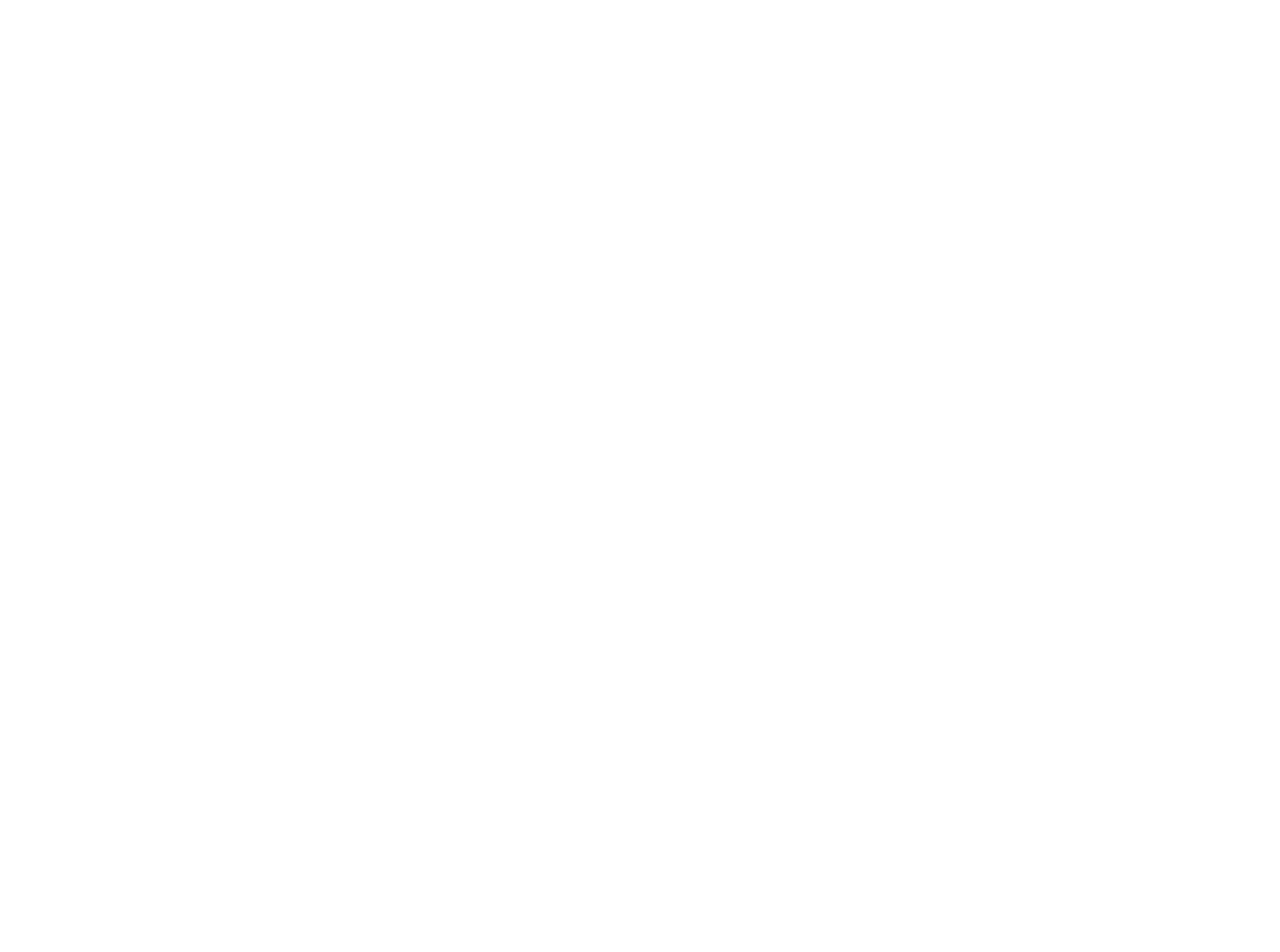
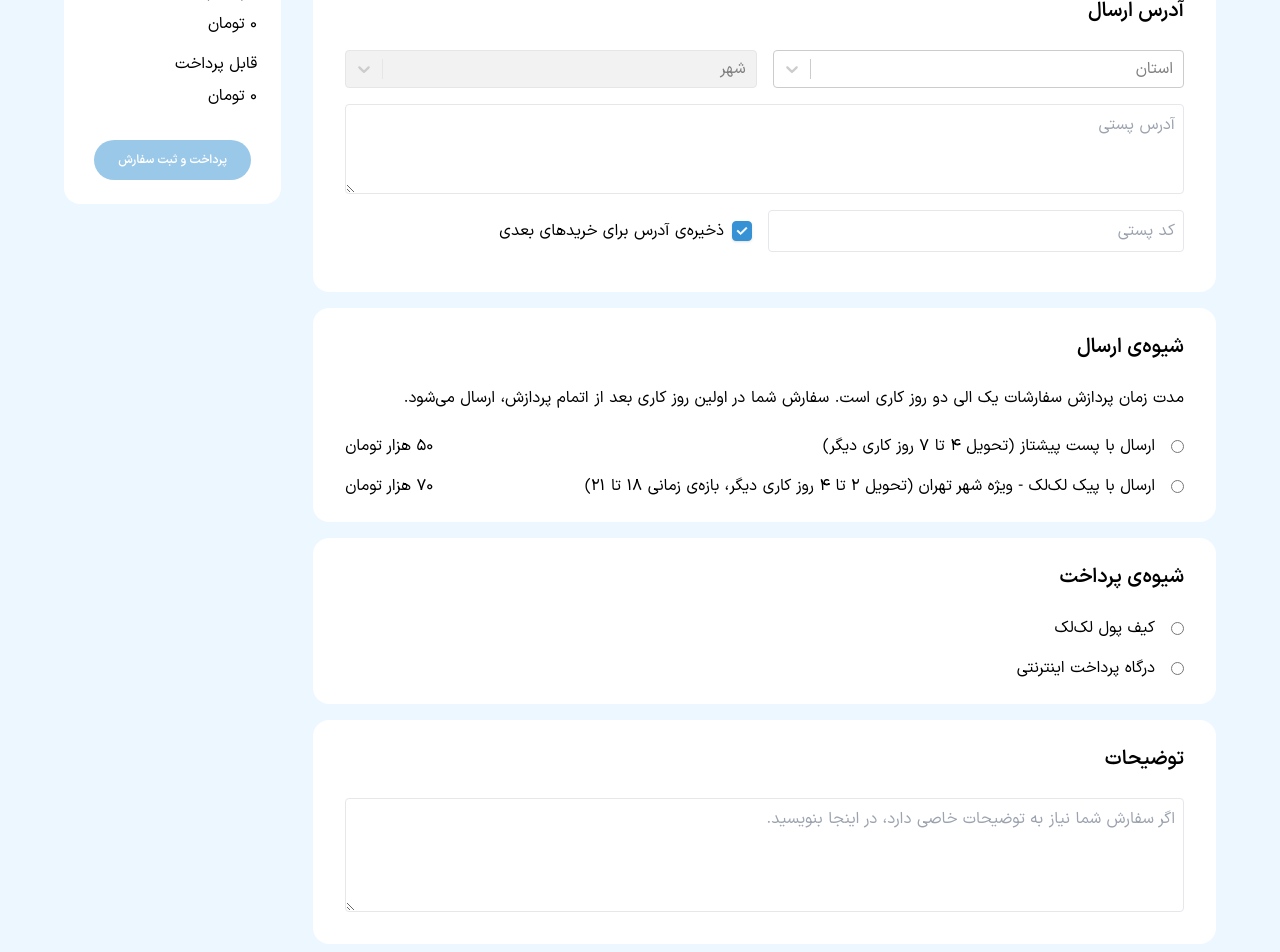
Before and after one commit to SAD-LakLak/Frontend, a React (Vite) app: page /submitOrder in a window 1280 px wide. Before the commit this address had no page. Shown: the part 260-1212 px from the top of the page. Before the commit the page ends 800 px from the top, so only its background shows below. Built offline with nearby package versions, Linux system fonts and the light colour scheme; no server answers; sample sign-in values are in the browser's storage.

Commit message:
fix: connect cart and order pages

```diff
--- a/package.json
+++ b/package.json
@@ -18,7 +18,7 @@
     "qs": "^6.13.1",
     "react": "^18.3.1",
     "react-dom": "^18.3.1",
-    "react-router-dom": "^7.1.1",
+    "react-router-dom": "^7.3.0",
     "react-select": "^5.10.1",
     "react-slick": "^0.30.3",
     "react-tooltip": "^5.28.0",
--- a/src/App.tsx
+++ b/src/App.tsx
@@ -44,8 +44,11 @@
                             path="/dashboard" element={<ProtectedRoute> <Dashboard/> </ProtectedRoute>
                         }/>
                         <Route
-                            path="/cart" element={<ProtectedRoute> <Cart/> </ProtectedRoute>
-                        }/>
+                            path="/cart" element={<ProtectedRoute> <Cart/> </ProtectedRoute>}
+                        />
+                        <Route
+                            path="/submitOrder" element={<ProtectedRoute> <Order/> </ProtectedRoute>}
+                        />
                     </Routes>
                 </Router>
             </CartProvider>
--- a/src/pages/Order/Order.tsx
+++ b/src/pages/Order/Order.tsx
@@ -2,23 +2,25 @@
 import Header from "../../components/Home/Header.tsx";
 import Footer from "../../components/Home/Footer.tsx";
 import {Button} from "@material-tailwind/react";
-import {replaceEnglishDigits} from "../../utils/replacePersianNumbers.ts";
-import axiosInstance from "../../constants/axiosConfig.ts";
+import {replaceEnglishDigits, replacePersianNumbers} from "../../utils/replacePersianNumbers.ts";
 import {useState, useEffect} from 'react';
 import ProgressBar from "../../components/ProgressBar.tsx";
-import {Package} from '../../types/Package.ts';
 import Select from "react-select";
 import axios from "axios";
+import { useLocation, useNavigate } from "react-router-dom";
+import {useAlertNotif} from "../../components/Alert.tsx";
+import {order} from "./order.ts";
+import {useAuth} from "../../context/AuthContext.tsx";
 
 function Order() {
-    const [items, setItems] = useState<Package[]>([]);
-    const [cart, setCart] = useState({
-        items: [],
-        cart_cost: 0,
-        shipping_cost: 0,
-        total_cost: 0,
+    const location = useLocation();
+    const { cart, finalPrice, discount, free_shipping } = location.state || {
+        cart: [],
+        finalPrice: 0,
+        discount: 0,
         free_shipping: false,
-    });
+    };
+    const cartPrice = (finalPrice || 0) * (1 - (discount || 0)/100);
 
     const [formData, setFormData] = useState({
         province: "",
@@ -32,11 +34,13 @@
         value: number;
     };
 
-    const [shipping, setShipping] = useState<String>();
-    const [payment, setPayment] = useState<String>();
+    const [shipping, setShipping] = useState<[string, number]>();
+    const [shippingType, shippingCost] = shipping || ["", 0];
+    const [payment, setPayment] = useState<string>();
     const [states, setStates] = useState([]);
     const [cities, setCities] = useState([]);
     const [checked, setChecked] = useState<boolean>(true);
+    const [note, setNote] = useState<string>("");
 
     const handleStateChange = (selectedOption) => {
         setFormData((prev) => ({
@@ -73,25 +77,38 @@
             .catch(err => console.error(err));
     }, [formData.province]);
 
-    const fetchItems = async (cartToApply) => {
-        try {
-            const query = Object.entries(cartToApply)
-                .filter(([_, value]) => value !== '')
-                .map(([key, value]) => `${key}=${value}`)
-                .join('&');
-            const response = await axiosInstance.get(`/items/?${query}`);
-            setItems(response.data.results);
-        } catch (error) {
-            console.error('Error fetching items:', error);
-        }
-    };
+    const {alertConfig, showNotification} = useAlertNotif();
+    const navigate = useNavigate();
+    const {accessToken, logout} = useAuth();
 
     const handleOrder = async () => {
+        const addressData = {
+            address_line_1: formData.address,
+            city: formData.city,
+            state: formData.province,
+            postal_code: replacePersianNumbers(formData.postal_code),
+            country: "Iran",
+            phone_number: "",
+            is_default: checked,
+            is_deleted: !checked,
+        }
 
+        const orderData = {
+            address: 0,
+            discount_amount: discount,
+            discount: null,
+            tax_amount: 0,
+            shipping_fee: shippingCost,
+            note: note,
+            packages: cart,
+        };
+
+        if (accessToken) {
+            await order(orderData, addressData, showNotification, accessToken, navigate);
+        }
     }
 
     useEffect(() => {
-        fetchItems;
     }, []);
 
     return (
@@ -164,8 +181,8 @@
                                 <input
                                     type="radio"
                                     className="accent-primary"
-                                    checked={shipping === "post"}
-                                    onChange={() => setShipping("post")}
+                                    checked={shippingType === "post"}
+                                    onChange={() => setShipping(["post", 50000])}
                                 />
                                 <p dir={"rtl"}>{`ارسال با پست پیشتاز (تحویل ۴ تا ۷ روز کاری دیگر)`}</p>
                             </div>
@@ -176,8 +193,8 @@
                                 <input
                                     type="radio"
                                     className="accent-primary"
-                                    checked={shipping === "bike"}
-                                    onChange={() => setShipping("bike")}
+                                    checked={shippingType === "bike"}
+                                    onChange={() => setShipping(["bike", 70000])}
                                 />
                                 <p dir={"rtl"}>{`ارسال با پیک لک‌لک - ویژه شهر تهران (تحویل ۲ تا ۴ روز کاری دیگر، بازه‌ی زمانی ۱۸ تا ۲۱)`}</p>
                             </div>
@@ -207,18 +224,30 @@
                             <p dir={"rtl"}>{`درگاه پرداخت اینترنتی`}</p>
                         </div>
                     </div>
+
+                    {/* Note */}
+                    <div className="flex flex-col bg-white rounded-2xl w-full h-auto items-start py-6 px-8 gap-4">
+                        <p className="font-IRANSansXDemiBold text-[20px]" dir={"rtl"}>{`توضیحات`}</p>
+                        <textarea
+                            placeholder="اگر سفارش شما نیاز به توضیحات خاصی دارد، در اینجا بنویسید."
+                            rows={4}
+                            value={note || ""}
+                            onChange={(e) => setNote(e.target.value)}
+                            className="w-full border rounded p-2 my-2 text-right focus:outline-none focus:ring-2 focus:ring-blue-500 focus:border-blue"
+                        />
+                    </div>
                 </div>
 
                 {/* Left Bar */}
                 <div className="w-[264px] h-fit flex flex-col gap-2 bg-white rounded-2xl p-6 items-start">
                     <p dir={"rtl"}>{`مجموع سبد خرید`}</p>
-                    <p className="mb-2" dir={"rtl"}>{replaceEnglishDigits(cart.cart_cost) + " تومان"}</p>
+                    <p className="mb-2" dir={"rtl"}>{replaceEnglishDigits(cartPrice) + " تومان"}</p>
                     <p dir={"rtl"}>{`هزینه ارسال`}</p>
-                    <p className="mb-2" dir={"rtl"}>{cart.free_shipping ? "رایگان!" : replaceEnglishDigits(cart.shipping_cost)  + " تومان"}</p>
+                    <p className="mb-2" dir={"rtl"}>{free_shipping ? "رایگان!" : replaceEnglishDigits(shippingCost || 0)  + " تومان"}</p>
                     <p dir={"rtl"}>{`قابل پرداخت`}</p>
-                    <p className="mb-2" dir={"rtl"}>{replaceEnglishDigits(cart.total_cost)  + " تومان"}</p>
+                    <p className="mb-2" dir={"rtl"}>{replaceEnglishDigits(cartPrice + (shippingCost || 0))  + " تومان"}</p>
                     <div className={"flex w-full justify-center"}>
-                        <Button onClick={handleOrder()}
+                        <Button onClick={handleOrder}
                                 className="rounded-full w-fit bg-primary font-IRANSansXDemiBold mt-4"
                                 disabled={!formData.province || !formData.city || formData.address.length < 10 || formData.postal_code.length < 10 || !shipping || !payment}>
                             پرداخت و ثبت سفارش
--- /dev/null
+++ b/src/pages/Order/order.ts
@@ -0,0 +1,66 @@
+import axiosInstance from "../../constants/axiosConfig.ts";
+import {NotifConfig} from "../../components/Alert.tsx";
+import {useNavigate} from "react-router-dom";
+
+export interface Item {
+    id: string;
+    price: number;
+    quantity: number;
+}
+
+interface IOrderBody {
+    address: number,
+    discount: null,
+    discount_amount: number,
+    tax_amount: number,
+    shipping_fee: number,
+    note: string,
+    packages: [Item],
+}
+
+interface IAddressBody {
+    address_line_1: string,
+    city: string,
+    state: string,
+    postal_code: string,
+    country: string,
+    phone_number: string,
+    is_default: boolean,
+    is_deleted: boolean,
+}
+
+export const order = async (
+    createOrderData: IOrderBody,
+    createAddressData: IAddressBody,
+    showNotification: (config: NotifConfig) => void,
+    accessToken: string,
+    navigate: ReturnType<typeof useNavigate>
+) => {
+    const body = createAddressData;
+    const notifConfig: NotifConfig = {
+        timeout: 1500, notifType: "error", text: "مشکلی پیش آمده است.", show: true
+    };
+
+    const headers = {
+        Authorization: `Bearer ${accessToken}`,
+    }
+
+    axiosInstance
+        .post("/addresses/", body, {headers})
+        .then((res) => {
+            console.log(res);
+            createOrderData.address = res.data.id;
+            return axiosInstance.post("/orders/create/", createOrderData, {headers});
+        })
+        .then((res) => {
+            console.log(res);
+            navigate(`/orderFinalized/${res.data.id}`);
+        })
+        .catch((err) => {
+            notifConfig.notifType = "error";
+            notifConfig.text = err.response?.data?.detail || "مشکلی پیش آمده است.";
+        })
+        .finally(() => {
+            showNotification(notifConfig);
+        });
+};
```
Also changed, not shown: src/pages/Cart/Cart.tsx (+22 -5 lines).
